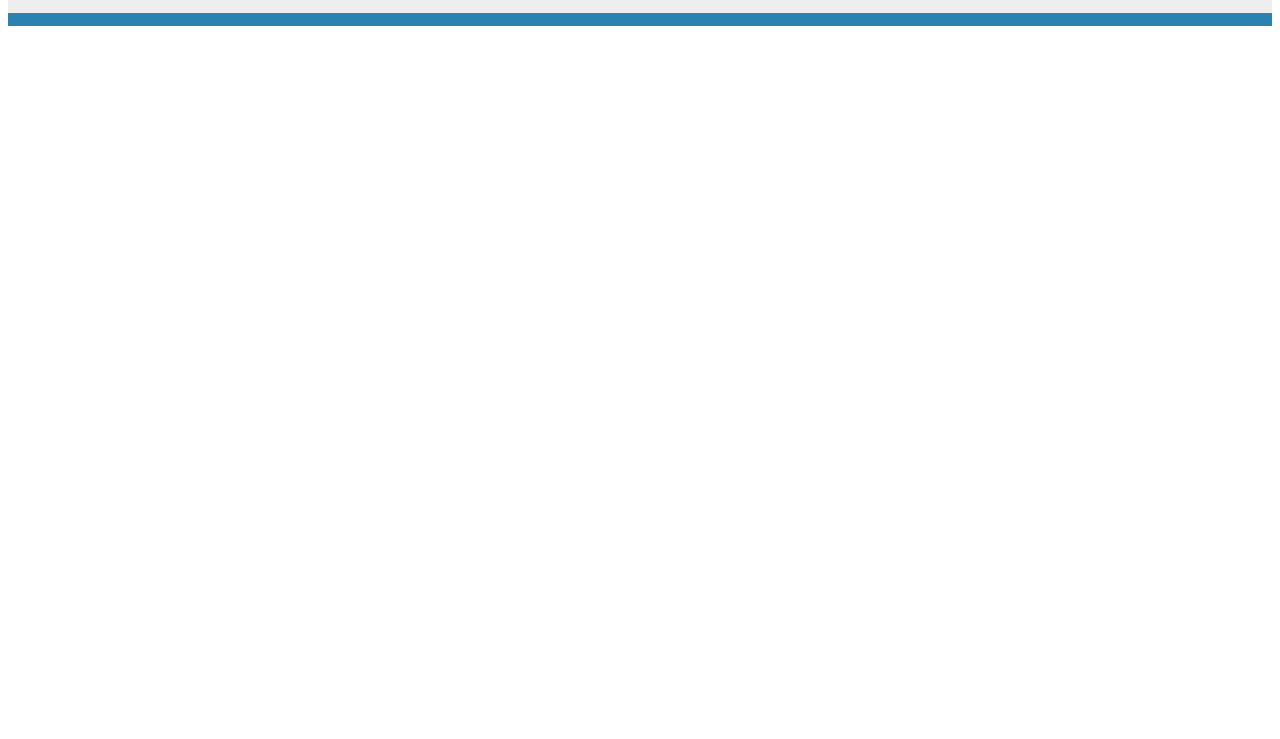
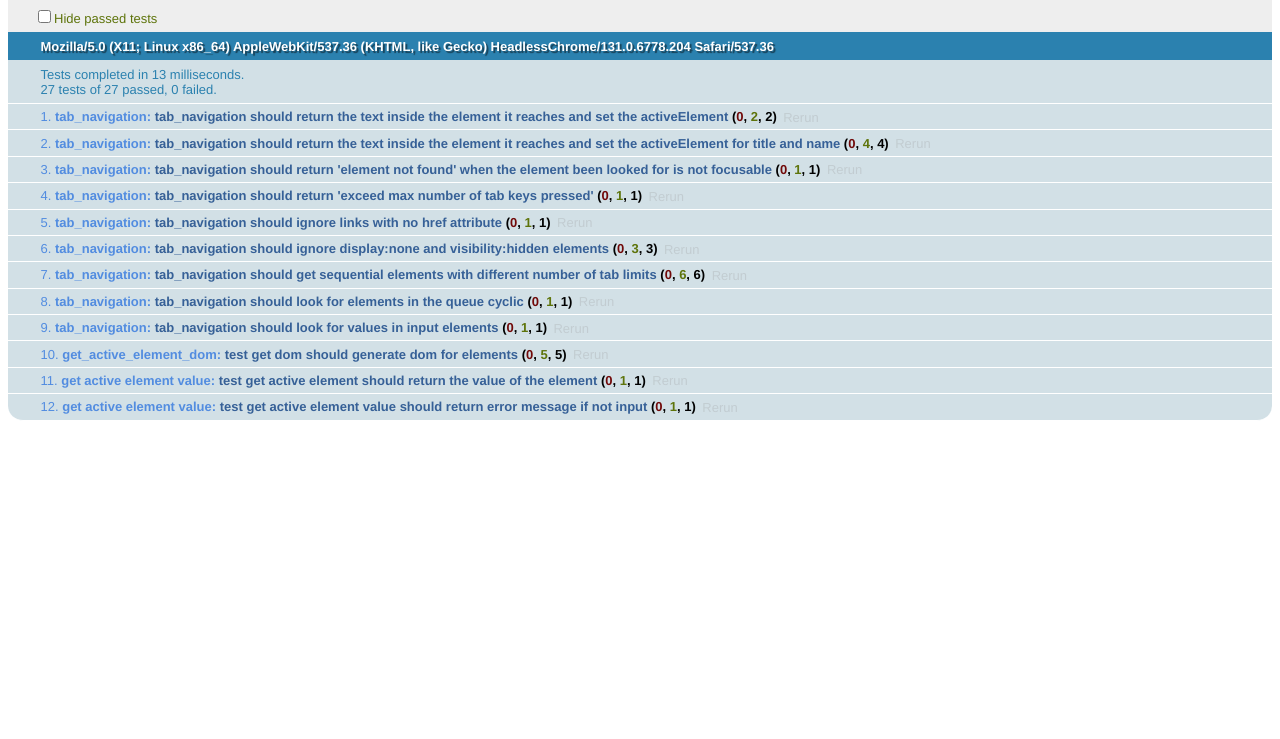
Before and after one commit to watinha/Pyccuracy-Accessibility-Actions, a plain HTML site: page js_codes_tests/index.html in a window 1280 px wide. Shown: the part 61-800 px from the top of the page. Drawn offline with Linux system fonts and the light colour scheme.

Commit message:
Change in qunit version main file

```diff
--- a/js_codes_tests/index.html
+++ b/js_codes_tests/index.html
@@ -3,7 +3,7 @@
         <meta http-equiv="content-type" content="text/html; charset=utf-8"></meta>
         <title>Unit tests for js codes file</title>
         <link rel="stylesheet" href="qunit.css" type="text/css" media="screen" charset="utf-8" />
-        <script type="text/javascript" charset="utf-8" src="qunit2.js"></script>
+        <script type="text/javascript" charset="utf-8" src="qunit.js"></script>
         <!----------------------------------------------------
             Source codes should be inserted here
         ----------------------------------------------------->
```
